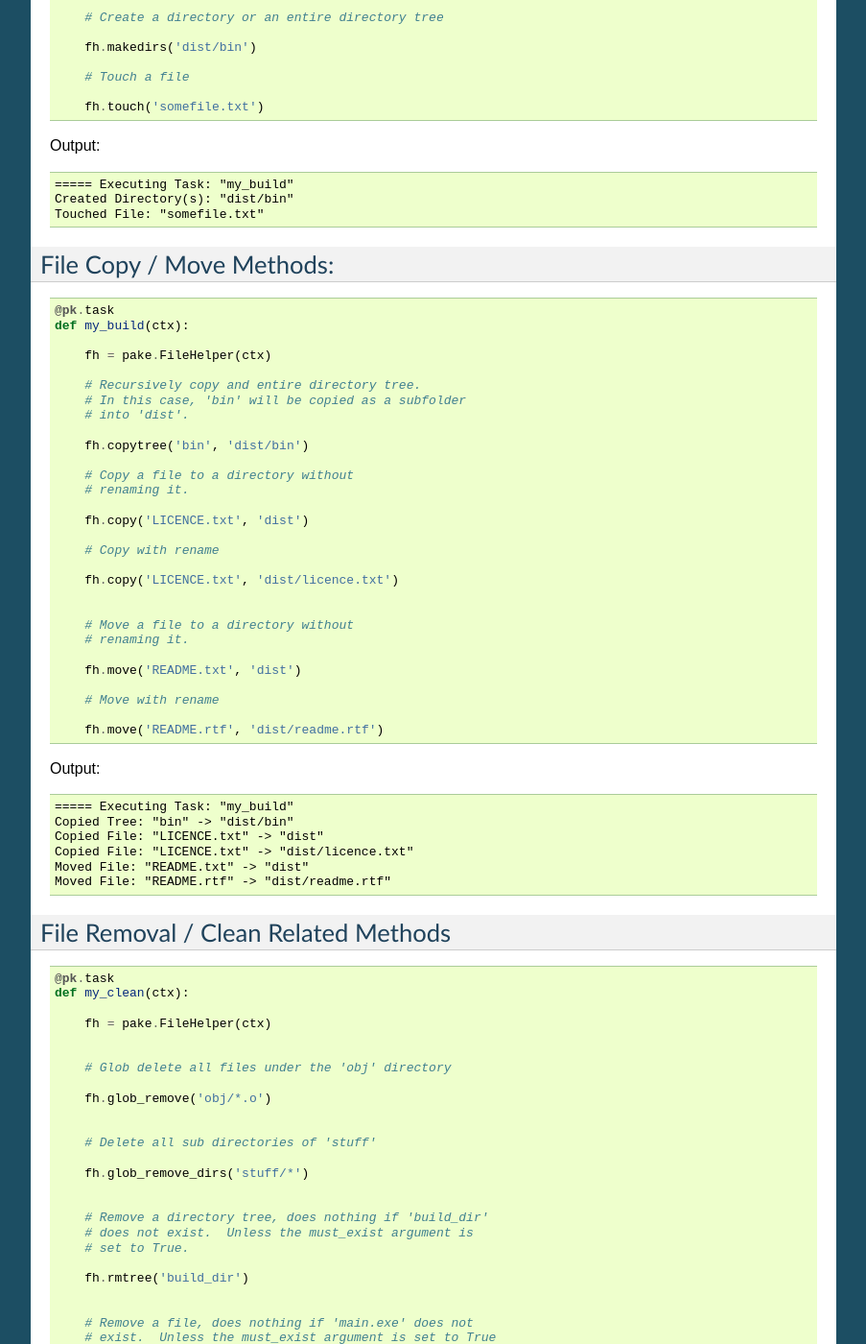
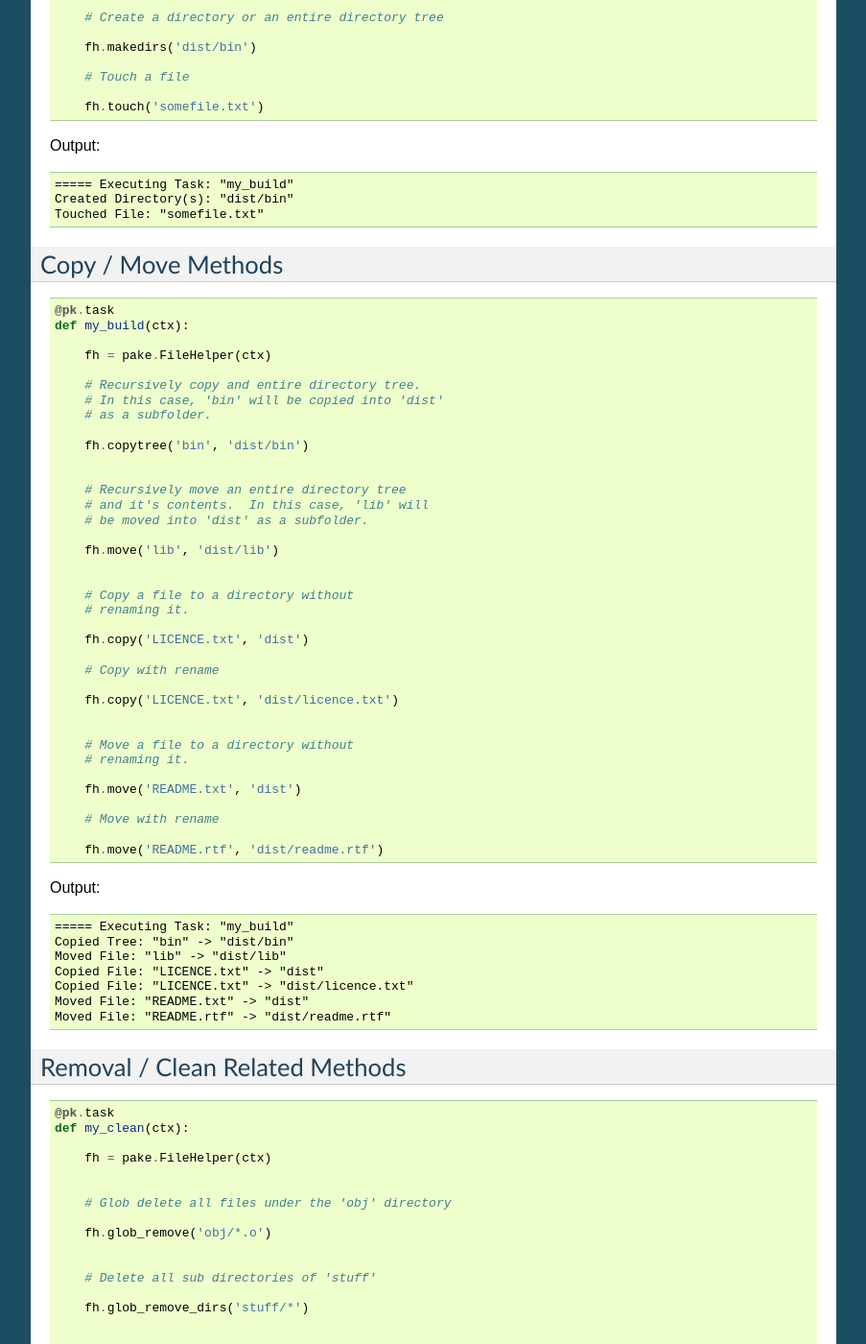
Before and after one commit to Teriks/pake, a Sphinx documentation site: the page built from docs/source/filehelper.rst, in a window 1280 px wide and 1400 px high, scrolled down 456 px. Shown: the whole window at 96% size, without its empty margins (198-1101 px from the left). Built offline with Sphinx 7.4.7, drawn with Linux system fonts in a browser that asks for light colours; some of the changed text lies outside the part shown.

Commit message:
Add directory move example to FileHelper page

```diff
--- a/docs/source/filehelper.rst
+++ b/docs/source/filehelper.rst
@@ -45,8 +45,8 @@ Output:
    Touched File: "somefile.txt"
 
 
-File Copy / Move Methods:
--------------------------
+Copy / Move Methods
+-------------------
 
 .. code-block:: python
 
@@ -57,10 +57,18 @@ File Copy / Move Methods:
        fh = pake.FileHelper(ctx)
 
        # Recursively copy and entire directory tree.
-       # In this case, 'bin' will be copied as a subfolder
-       # into 'dist'.
+       # In this case, 'bin' will be copied into 'dist'
+       # as a subfolder.
 
        fh.copytree('bin', 'dist/bin')
+
+
+       # Recursively move an entire directory tree
+       # and it's contents.  In this case, 'lib' will
+       # be moved into 'dist' as a subfolder.
+
+       fh.move('lib', 'dist/lib')
+
 
        # Copy a file to a directory without
        # renaming it.
@@ -87,14 +95,15 @@ Output:
 
    ===== Executing Task: "my_build"
    Copied Tree: "bin" -> "dist/bin"
+   Moved File: "lib" -> "dist/lib"
    Copied File: "LICENCE.txt" -> "dist"
    Copied File: "LICENCE.txt" -> "dist/licence.txt"
    Moved File: "README.txt" -> "dist"
    Moved File: "README.rtf" -> "dist/readme.rtf"
 
 
-File Removal / Clean Related Methods
-------------------------------------
+Removal / Clean Related Methods
+-------------------------------
 
 .. code-block:: python
 
```
